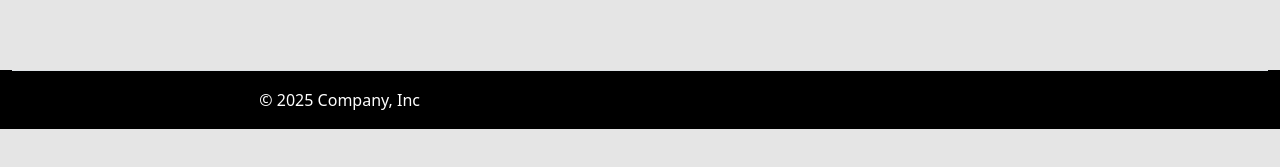
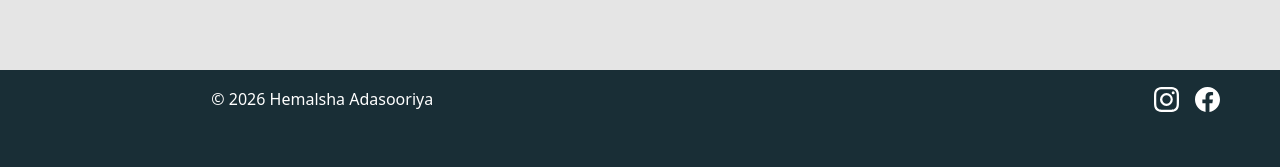
Before and after one commit to HemalshaAdasooriya/BMI-Calculator, a plain HTML site: page index.html in a window 1280 px wide. Shown: the part 1752-1919 px from the top of the page. Drawn offline with nearby package versions, Linux system fonts and the light colour scheme.

Commit message:
Update footer styles in index.html and style.css for improved layout and aesthetics

```diff
--- a/index.html
+++ b/index.html
@@ -243,16 +243,22 @@
     </div>
 
     <!-- footer -->
-     <div class="footer container-fluid bg-black ">
-        <footer class="d-flex flex-wrap justify-content-between align-items-center py-3 my-4 border-top">
+     <div class="footer container-fluid">
+        <footer class="d-flex flex-wrap justify-content-between align-items-center py-3 ">
             <div class="col-md-4 d-flex align-items-center">
-                <a href="/" class="mb-3 me-2 mb-md-0 text-body-secondary text-decoration-none lh-1" aria-label="Bootstrap"> <svg class="bi" width="30" height="24" aria-hidden="true"><use xlink:href="#bootstrap"></use></svg>
+                <a href="/" class="mb-3 me-2 mb-md-0 text-white text-decoration-none lh-1" aria-label="Bootstrap"> <svg class="bi" width="30" height="24" aria-hidden="true"><use xlink:href="#bootstrap"></use></svg>
                 </a>
-                <span class="mb-3 mb-md-0 text-white">© 2025 Company, Inc</span>
+                <span class="mb-3 mb-md-0 text-white">© 2026 Hemalsha Adasooriya</span>
             </div>
-            <ul class="nav col-md-4 justify-content-end list-unstyled d-flex">
-                <li class="ms-3"><a class="text-white" href="#" aria-label="Instagram"><svg class="bi" width="24" height="24" aria-hidden="true"><use xlink:href="#instagram"></use></svg></a></li>
-                <li class="ms-3"><a class="text-body-secondary" href="#" aria-label="Facebook"><svg class="bi" width="24" height="24"><use xlink:href="#facebook"></use></svg></a></li>
+            <ul class="nav col-md-4 justify-content-end list-unstyled d-flex mx-5">
+                <li class="ms-3"><a class="text-white" href="#" aria-label="Instagram"><svg xmlns="http://www.w3.org/2000/svg" width="25" height="25" fill="white" class="bi bi-instagram" viewBox="0 0 16 16">
+                    <path d="M8 0C5.829 0 5.556.01 4.703.048 3.85.088 3.269.222 2.76.42a3.9 3.9 0 0 0-1.417.923A3.9 3.9 0 0 0 .42 2.76C.222 3.268.087 3.85.048 4.7.01 5.555 0 5.827 0 8.001c0 2.172.01 2.444.048 3.297.04.852.174 1.433.372 1.942.205.526.478.972.923 1.417.444.445.89.719 1.416.923.51.198 1.09.333 1.942.372C5.555 15.99 5.827 16 8 16s2.444-.01 3.298-.048c.851-.04 1.434-.174 1.943-.372a3.9 3.9 0 0 0 1.416-.923c.445-.445.718-.891.923-1.417.197-.509.332-1.09.372-1.942C15.99 10.445 16 10.173 16 8s-.01-2.445-.048-3.299c-.04-.851-.175-1.433-.372-1.941a3.9 3.9 0 0 0-.923-1.417A3.9 3.9 0 0 0 13.24.42c-.51-.198-1.092-.333-1.943-.372C10.443.01 10.172 0 7.998 0zm-.717 1.442h.718c2.136 0 2.389.007 3.232.046.78.035 1.204.166 1.486.275.373.145.64.319.92.599s.453.546.598.92c.11.281.24.705.275 1.485.039.843.047 1.096.047 3.231s-.008 2.389-.047 3.232c-.035.78-.166 1.203-.275 1.485a2.5 2.5 0 0 1-.599.919c-.28.28-.546.453-.92.598-.28.11-.704.24-1.485.276-.843.038-1.096.047-3.232.047s-2.39-.009-3.233-.047c-.78-.036-1.203-.166-1.485-.276a2.5 2.5 0 0 1-.92-.598 2.5 2.5 0 0 1-.6-.92c-.109-.281-.24-.705-.275-1.485-.038-.843-.046-1.096-.046-3.233s.008-2.388.046-3.231c.036-.78.166-1.204.276-1.486.145-.373.319-.64.599-.92s.546-.453.92-.598c.282-.11.705-.24 1.485-.276.738-.034 1.024-.044 2.515-.045zm4.988 1.328a.96.96 0 1 0 0 1.92.96.96 0 0 0 0-1.92m-4.27 1.122a4.109 4.109 0 1 0 0 8.217 4.109 4.109 0 0 0 0-8.217m0 1.441a2.667 2.667 0 1 1 0 5.334 2.667 2.667 0 0 1 0-5.334"/>
+                    </svg></a>
+                </li>
+                <li class="ms-3"><a  href="#" aria-label="Facebook"><svg xmlns="http://www.w3.org/2000/svg" width="25" height="25" fill="white" class="bi bi-facebook" viewBox="0 0 16 16">
+                    <path d="M16 8.049c0-4.446-3.582-8.05-8-8.05C3.58 0-.002 3.603-.002 8.05c0 4.017 2.926 7.347 6.75 7.951v-5.625h-2.03V8.05H6.75V6.275c0-2.017 1.195-3.131 3.022-3.131.876 0 1.791.157 1.791.157v1.98h-1.009c-.993 0-1.303.621-1.303 1.258v1.51h2.218l-.354 2.326H9.25V16c3.824-.604 6.75-3.934 6.75-7.951"/>
+                    </svg></a>
+                </li>
             </ul>
         </footer>
     </div>
--- a/style.css
+++ b/style.css
@@ -110,7 +110,8 @@ label{
 .footer{
   margin: 0;
   padding: 0;
-
+  min-height: 100px;
+  background-color: #192E36;
 }
 
 
```
